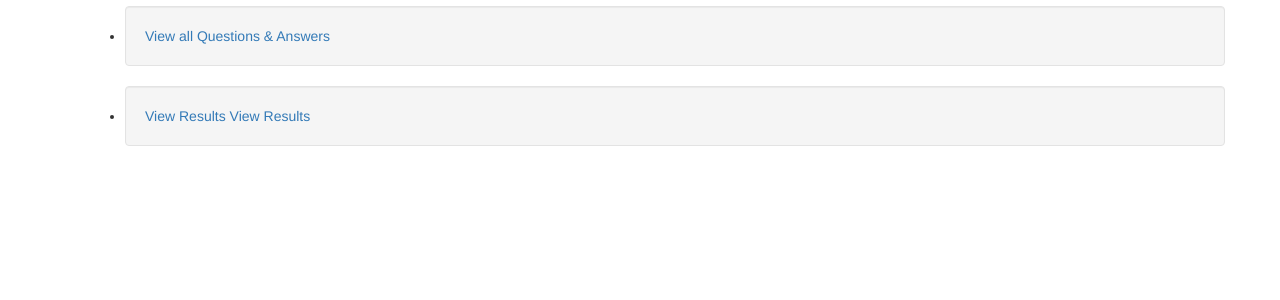
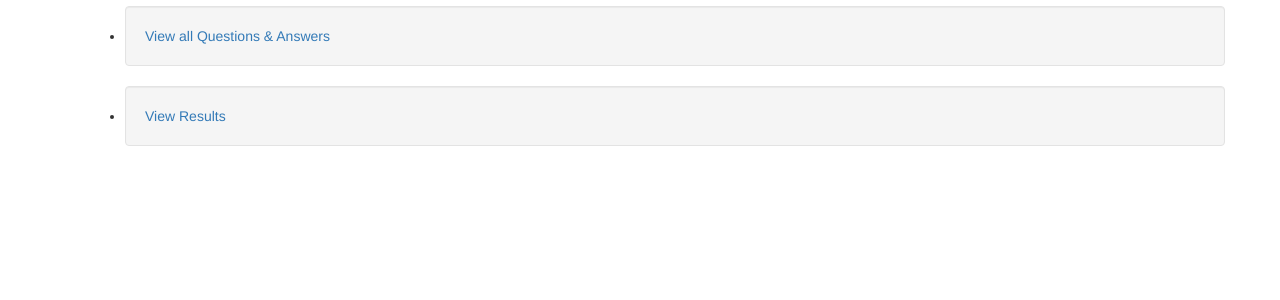
Before and after one commit to rscbugtrack/rscpro, a Django app: page /userdashbord/ in a window 1280 px wide. Shown: the part 382-682 px from the top of the page. Run offline with Django 3.2, Linux system fonts and the light colour scheme; a user stored in the database is signed in; some libraries are stand-ins or nearby versions.

Commit message:
results page opened

```diff
--- a/templates/certifiedapp/admindashbord.html
+++ b/templates/certifiedapp/admindashbord.html
@@ -28,7 +28,6 @@
 
                 <a href ="{% url 'subjectapp:results' %}">View Results</a>
 
-                <a href ="">View Results</a>
 
             </div>
         </li>
```
Also changed, not shown: db.sqlite3.
